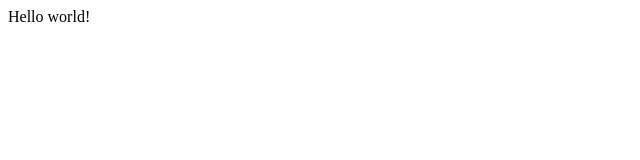
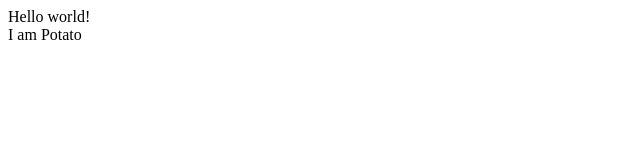
Before and after one commit to CaesiumY/React-Movie-App, a React (Create React App) app: page / in a window 1280 px wide. Shown: the top 160 px of the page, without its empty margins (0-640 px from the left). Built offline with nearby package versions, Linux system fonts and the light colour scheme.

Commit message:
#2.0 feat: Add component Potato

```diff
--- a/src/App.js
+++ b/src/App.js
@@ -1,7 +1,13 @@
 import React from "react";
+import Potato from "./Potato";
 
 function App() {
-  return <div className="App">Hello world!</div>;
+  return (
+    <div className="App">
+      Hello world!
+      <Potato />
+    </div>
+  );
 }
 
 export default App;
--- /dev/null
+++ b/src/Potato.js
@@ -0,0 +1,7 @@
+import React from "react";
+
+function Potato() {
+  return <div>I am Potato</div>;
+}
+
+export default Potato;
```
